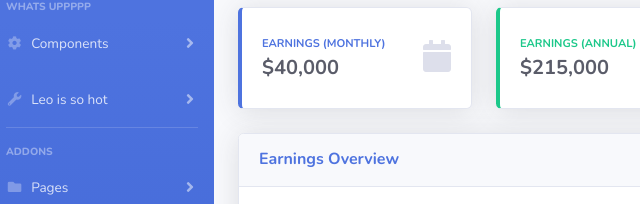
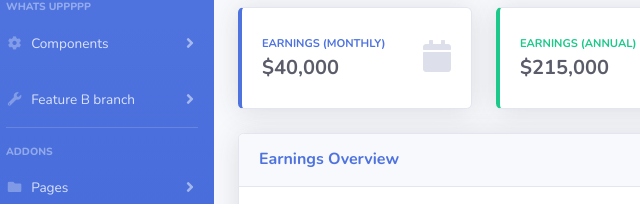
Before and after one commit to carly-west/WDD330, a website with bundled scripts: page index.html in a window 1280 px wide. Shown: the part 145-349 px from the top of the page, 10-650 px from the left. Built offline with nearby package versions, Linux system fonts and the light colour scheme.

Commit message:
Initial commit on feature B

```diff
--- a/index.html
+++ b/index.html
@@ -77,7 +77,7 @@
                 <a class="nav-link collapsed" href="#" data-toggle="collapse" data-target="#collapseUtilities"
                     aria-expanded="true" aria-controls="collapseUtilities">
                     <i class="fas fa-fw fa-wrench"></i>
-                    <span>Leo is so hot</span>
+                    <span>Feature B branch</span>
                 </a>
                 <div id="collapseUtilities" class="collapse" aria-labelledby="headingUtilities"
                     data-parent="#accordionSidebar">
```
